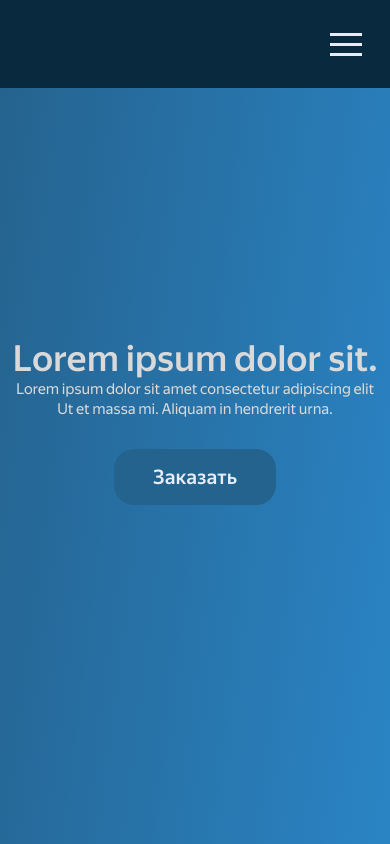
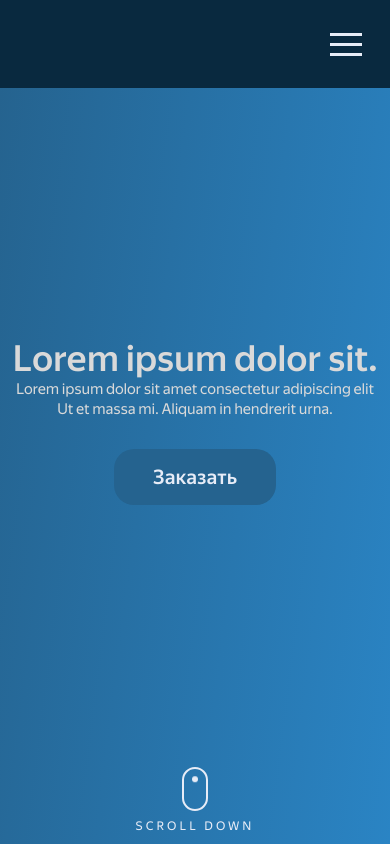
Before and after one commit to SergeiKachenia/Lorem-Ipsum-Team-landing, a React (Create React App) app: page / in a window 390 px wide. Shown: the top 844 px of the page. Built offline with nearby package versions, Linux system fonts and the light colour scheme.

Commit message:
feat: добавлен компонент CallToAction и адаптив для него

```diff
--- a/src/components/CallToAction/CallToAction.module.scss
+++ b/src/components/CallToAction/CallToAction.module.scss
@@ -2,6 +2,8 @@
 
 .CTAContainer {
   @include flex(column, center, center);
+  position: relative;
+
   gap: 30px;
 
   height: calc(100vh - 72px);
@@ -79,3 +81,80 @@
 .CTAButton:hover {
   background: $color-main-blue-hover;
 }
+
+.CTAScrollButton {
+  cursor: pointer;
+
+  position: absolute;
+  bottom: 10px;
+  left: 50%;
+  transform: translateX(-50%);
+
+  width: 150px;
+
+  text-align: center;
+
+  background: transparent;
+  border: none;
+  outline: inherit;
+
+  transition: background .3s ease-out;
+
+  .icon {
+    width: 26px;
+    height: 44px;
+    margin: 0 auto 4px;
+
+    border: 2px solid $color-white-text;
+    border-radius: 13px;
+
+    transition: 0.3s all ease-in-out;
+  }
+
+  @keyframes scrollDownKnobAnimation {
+    0% {
+      transform: translate(-50%, 50%);
+    }
+
+    100% {
+      transform: translate(-50%, 150%);
+    }
+
+  }
+
+  .icon::before {
+    content: "";
+
+    position: absolute;
+    top: 6px;
+    left: 50%;
+    transform: translate(-50%, 50%);
+
+    width: 6px;
+    height: 6px;
+
+    background-color: $color-white-text;
+    border-radius: 50%;
+
+    animation: scrollDownKnobAnimation 1s ease-in infinite alternate;
+  }
+
+  .caption {
+    @include regular-text(12px, auto, $color-white-text);
+
+    letter-spacing: 3px;
+
+    transition: 0.3s all ease;
+  }
+}
+
+.CTAScrollButton:hover .icon {
+  background-color: $color-white-text;
+  border-color: $color-white-text;
+}
+
+.CTAScrollButton:hover .caption {
+  letter-spacing: 5px;
+
+  opacity: 0;
+}
--- a/src/components/CallToAction/CallToAction.tsx
+++ b/src/components/CallToAction/CallToAction.tsx
@@ -12,6 +12,10 @@ const CallToAction: React.FC = () => {
         </span>
       </div>
       <button className={styles.CTAButton}>Заказать</button>
+      <button className={styles.CTAScrollButton}>
+        <div className={styles.icon} />
+        <span className={styles.caption}>SCROLL DOWN</span>
+      </button>
     </section>
   );
 };
```
